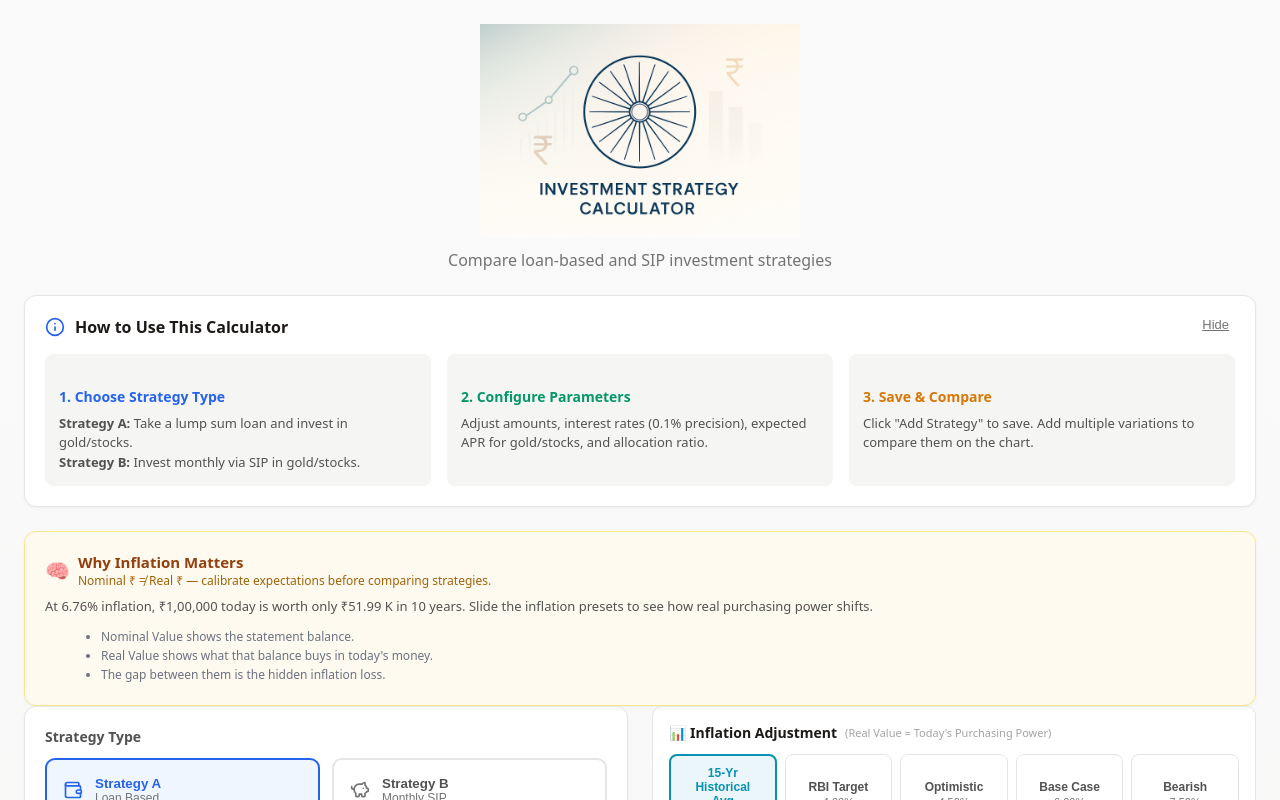
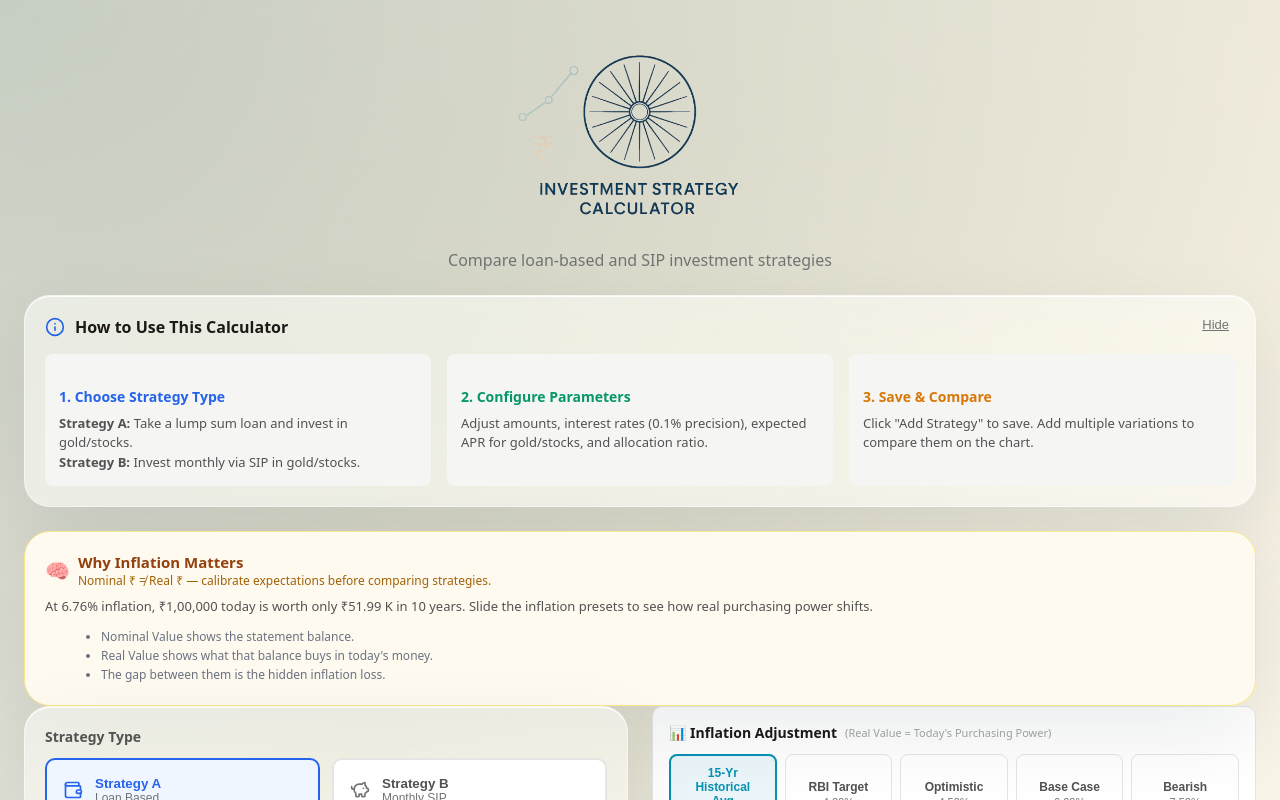
Before and after one commit to abeer91/investment-calculator, a React (Vite) app: page / in a window 1280 px wide. Shown: the top 800 px of the page. Built offline with nearby package versions, Linux system fonts and the light colour scheme.

Commit message:
style: adopt glassmorphic cards
Refined global cards to use a macOS-style liquid-glass aesthetic (translucent background, blur, inset glow). Also swapped in the transparent hero image so it blends with the new gradient.

```diff
--- a/src/InvestmentCalculator.jsx
+++ b/src/InvestmentCalculator.jsx
@@ -278,10 +278,18 @@ export default function InvestmentCalculator() {
     );
   };
 
-  const cardStyle = { background: '#ffffff', borderRadius: '12px', padding: '20px', border: '1px solid #e5e5e5', boxShadow: '0 1px 3px rgba(0,0,0,0.05)' };
+  const cardStyle = {
+    background: 'rgba(255, 255, 255, 0.55)',
+    borderRadius: '26px',
+    padding: '20px',
+    border: '1px solid rgba(255,255,255,0.45)',
+    boxShadow: '0 30px 80px rgba(15, 23, 42, 0.08), inset 0 1px 0 rgba(255,255,255,0.9)',
+    backdropFilter: 'blur(24px) saturate(180%)',
+    WebkitBackdropFilter: 'blur(24px) saturate(180%)',
+  };
 
   return (
-    <div style={{ minHeight: '100vh', background: 'linear-gradient(180deg, #fafafa 0%, #f5f5f4 100%)', color: '#1c1917', padding: '24px', fontFamily: 'system-ui, sans-serif' }}>
+    <div style={{ minHeight: '100vh', background: 'transparent', color: '#1c1917', padding: '24px', fontFamily: 'system-ui, sans-serif' }}>
       <div style={{ maxWidth: '1400px', margin: '0 auto' }}>
         {/* Header */}
         <div style={{ textAlign: 'center', marginBottom: '24px' }}>
@@ -299,7 +307,7 @@ export default function InvestmentCalculator() {
 
         {/* Instructions */}
         {showInstructions && (
-          <div style={{ ...cardStyle, marginBottom: '24px' }}>
+            <div style={{ ...cardStyle, marginBottom: '24px' }}>
             <div style={{ display: 'flex', justifyContent: 'space-between', alignItems: 'flex-start', marginBottom: '16px' }}>
               <div style={{ display: 'flex', alignItems: 'center', gap: '10px' }}>
                 <Info size={20} color="#2563eb" />
--- a/src/index.css
+++ b/src/index.css
@@ -12,10 +12,25 @@
   box-sizing: border-box;
 }
 
+:root {
+  --bg-top-left: #d2dbd7;
+  --bg-top-mid: #f4f1e9;
+  --bg-top-right: #fef9ef;
+  --bg-mid-left: #f4f3ed;
+  --bg-mid-right: #fffdf6;
+  --bg-bottom-left: #fefcf6;
+  --bg-bottom-right: #fffdf6;
+}
+
 body {
   margin: 0;
   min-height: 100vh;
-  background: linear-gradient(180deg, #fafafa 0%, #f5f5f4 100%);
+  background:
+    radial-gradient(circle at top left, var(--bg-top-left) 0%, transparent 50%),
+    radial-gradient(circle at top right, var(--bg-top-right) 0%, transparent 50%),
+    radial-gradient(circle at 30% 30%, var(--bg-top-mid) 0%, transparent 55%),
+    linear-gradient(180deg, var(--bg-mid-left) 0%, var(--bg-bottom-left) 45%, var(--bg-mid-right) 75%, var(--bg-bottom-right) 100%);
+  background-blend-mode: multiply;
 }
 
 #root {
```
Also changed, not shown: public/header.png.
